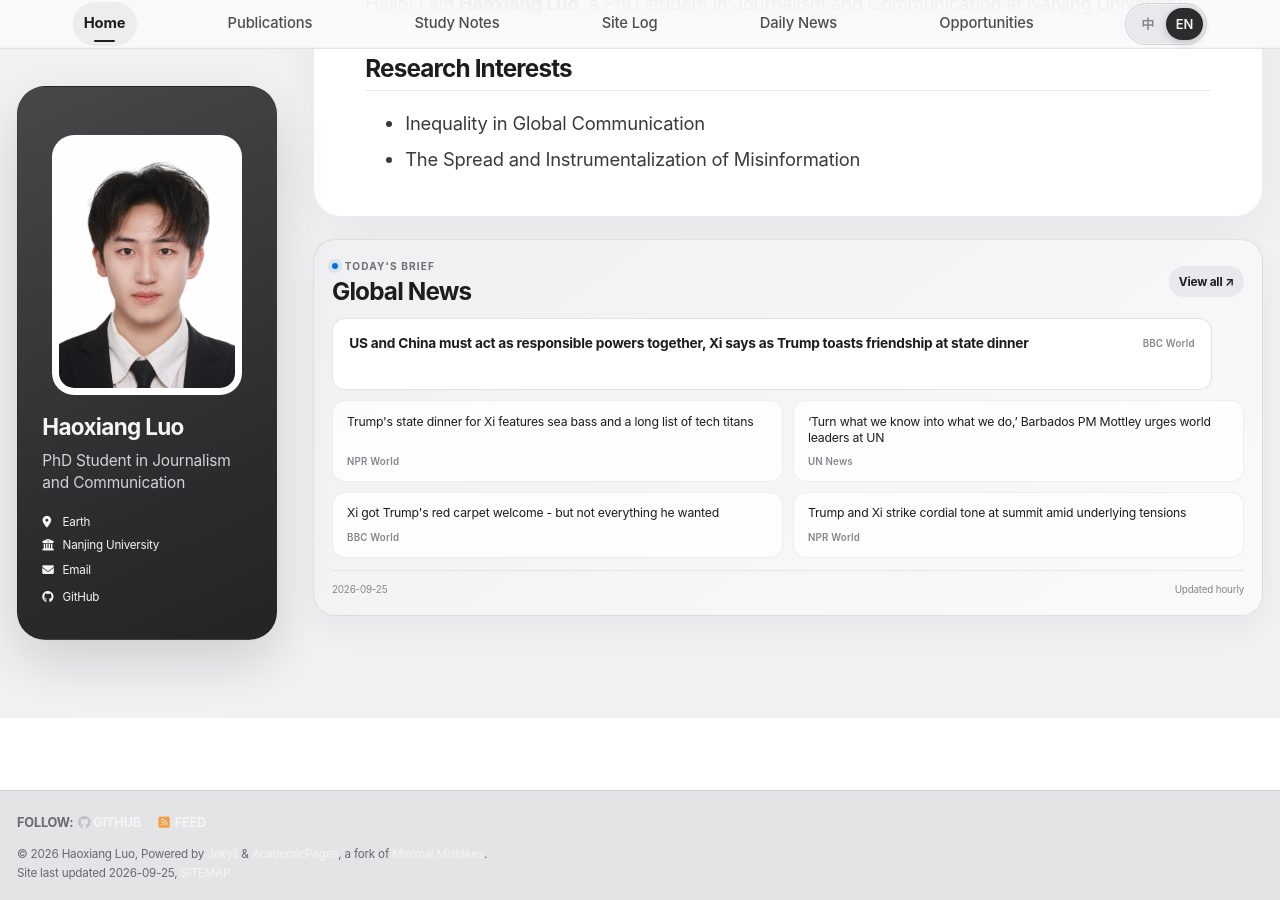
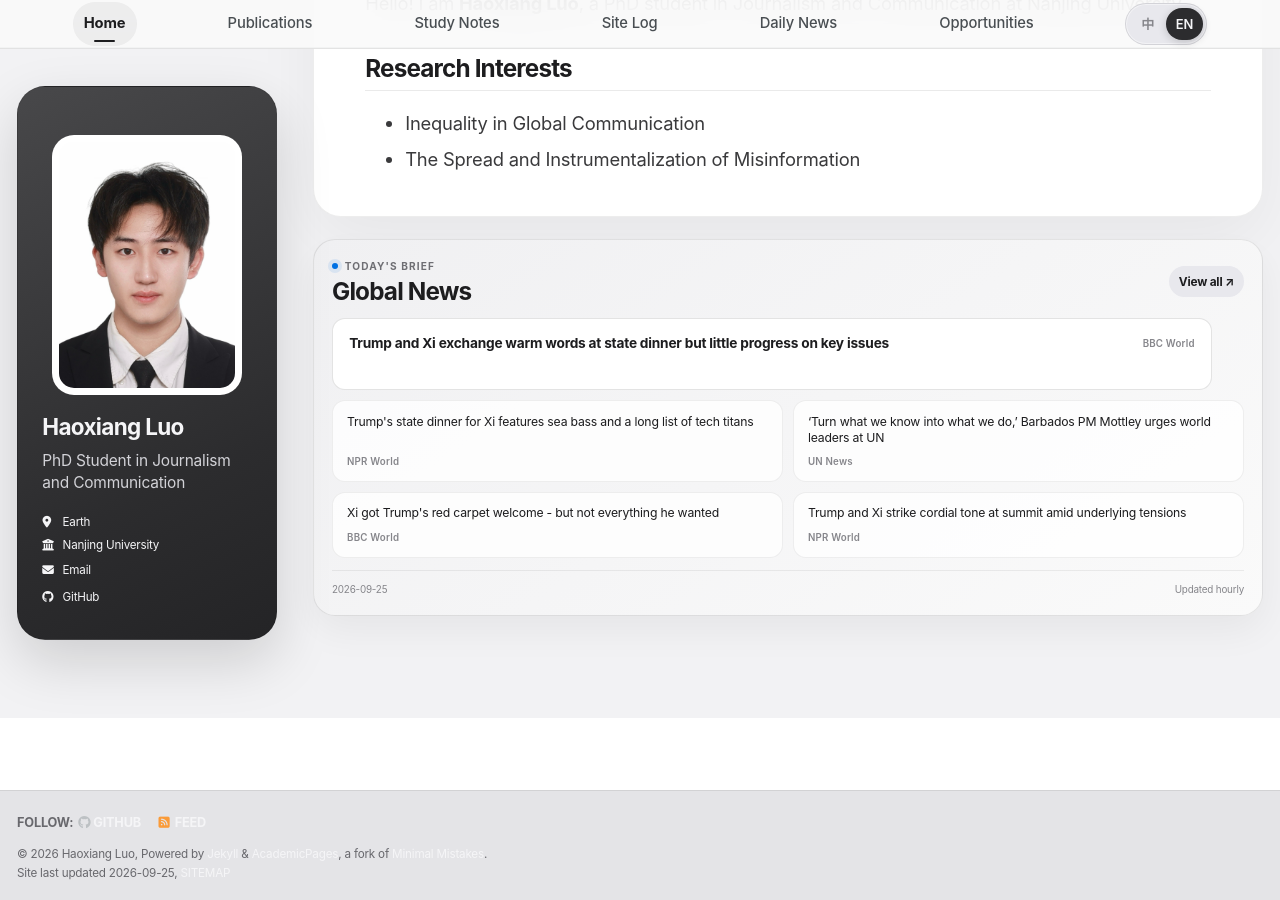
Before and after one commit to HaoxiangLuo/HaoxiangLuo.github.io, a Jekyll site: the page built from _pages/about.md, in a window 1280 px wide and 900 px high, scrolled down 253 px. Built offline with Jekyll 4.4.1, drawn with Linux system fonts in a browser that asks for light colours; a style sheet for code colours, icons or effects is not loaded.

Commit message:
Update daily news 2026-09-25

```diff
--- a/_data/daily_news.json
+++ b/_data/daily_news.json
@@ -1,14 +1,14 @@
 {
-  "updated_at": "2026-09-25T15:26:20+08:00",
+  "updated_at": "2026-09-25T16:27:13+08:00",
   "days": [
     {
       "date": "2026-09-25",
       "items": [
         {
-          "title": "US and China must act as responsible powers together, Xi says as Trump toasts friendship at state dinner",
+          "title": "Trump and Xi exchange warm words at state dinner but little progress on key issues",
           "source": "BBC World",
           "url": "https://www.bbc.co.uk/news/articles/cxq63dqp93n1o?at_medium=RSS&at_campaign=rss",
-          "title_zh": "习近平在特朗普国宴上举杯庆祝友谊时表示，美国和中国必须共同充当负责任的大国"
+          "title_zh": "特朗普和习近平在国宴上热情交谈，但在关键问题上进展甚微"
         },
         {
           "title": "Trump's state dinner for Xi features sea bass and a long list of tech titans",
```
